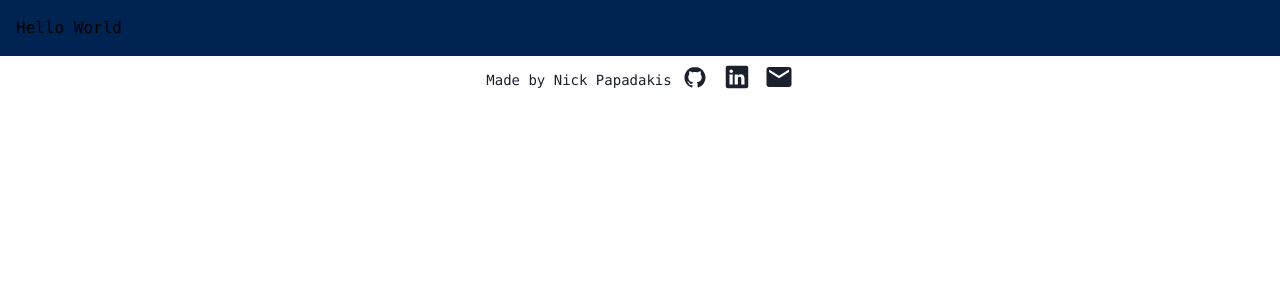
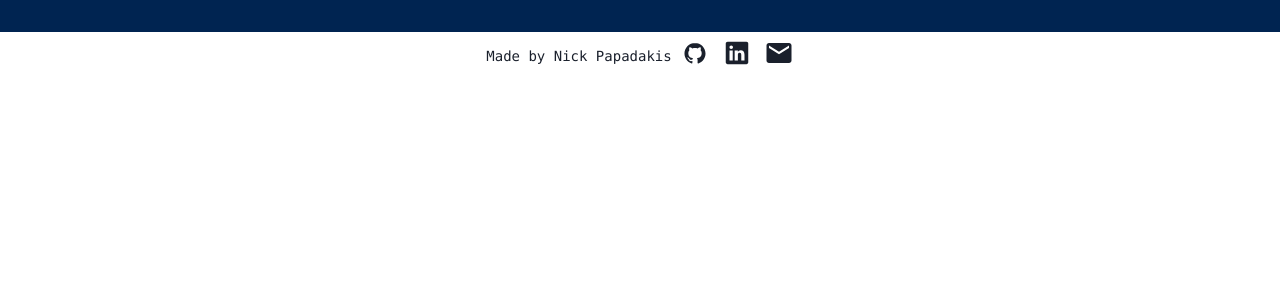
Before and after one commit to spacerumsfeld-code/Crypto-Utils, a Next.js app: page / in a window 1280 px wide. Shown: the top 300 px of the page. Built offline with nearby package versions, Linux system fonts and the light colour scheme.

Commit message:
added simple grid wrapper around home page content

```diff
--- a/pages/index.js
+++ b/pages/index.js
@@ -6,15 +6,12 @@ import { Box, Text } from '@chakra-ui/react';
 
 export default function Home() {
   return (
-    // eslint-disable-next-line no-undef
-    <Box h="100%" w="100%" color="brand.text">
+    <SimpleGrid>
       <Head>
         <title>To The Moon</title>
         <meta name="Home Page" content="CryptoDigest Home Page" />
         <link rel="icon" href="/favicon.ico" />
       </Head>
-
-      <Text>Hello World</Text>
-    </Box>
+    </SimpleGrid>
   );
 }
```
